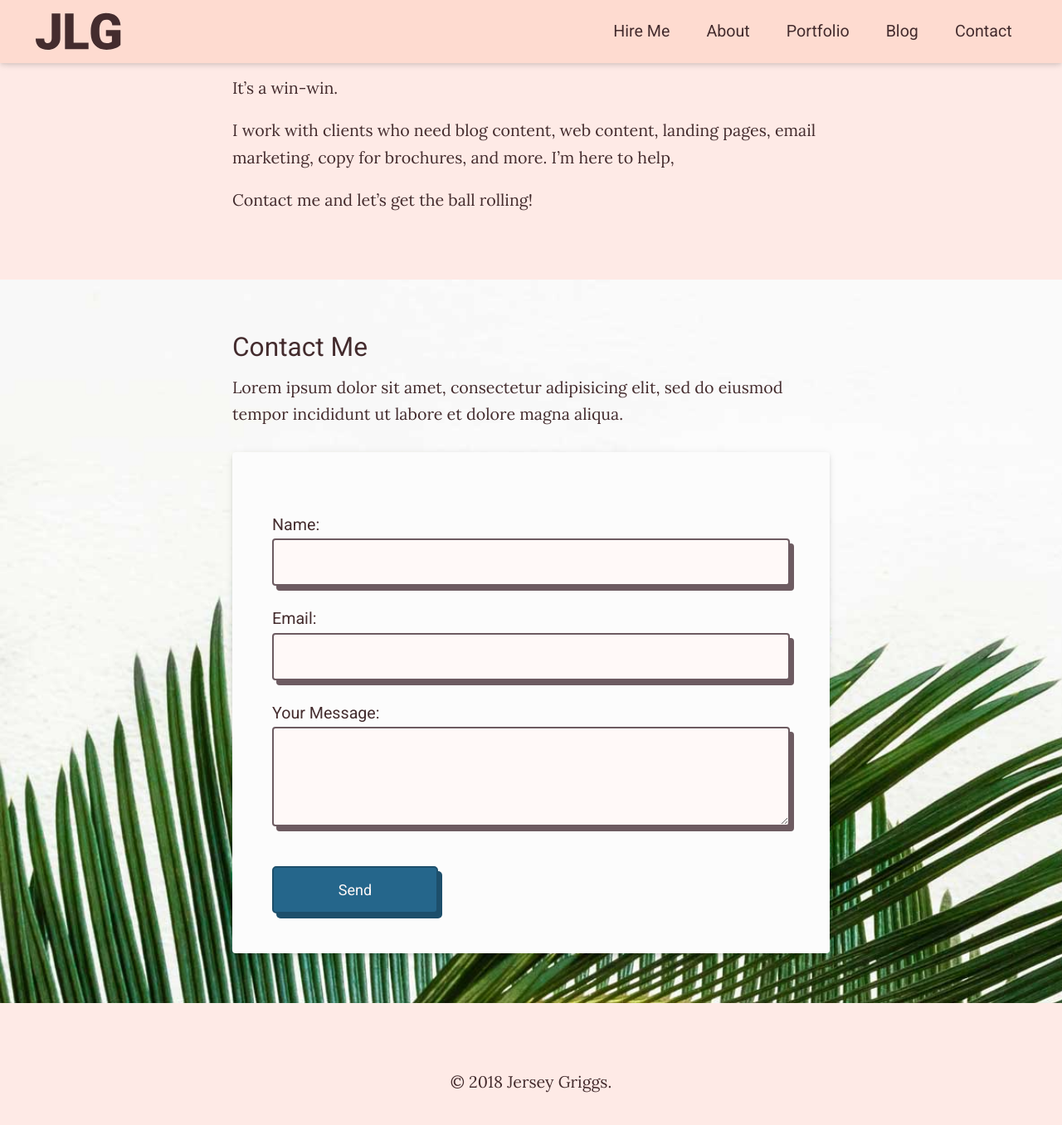
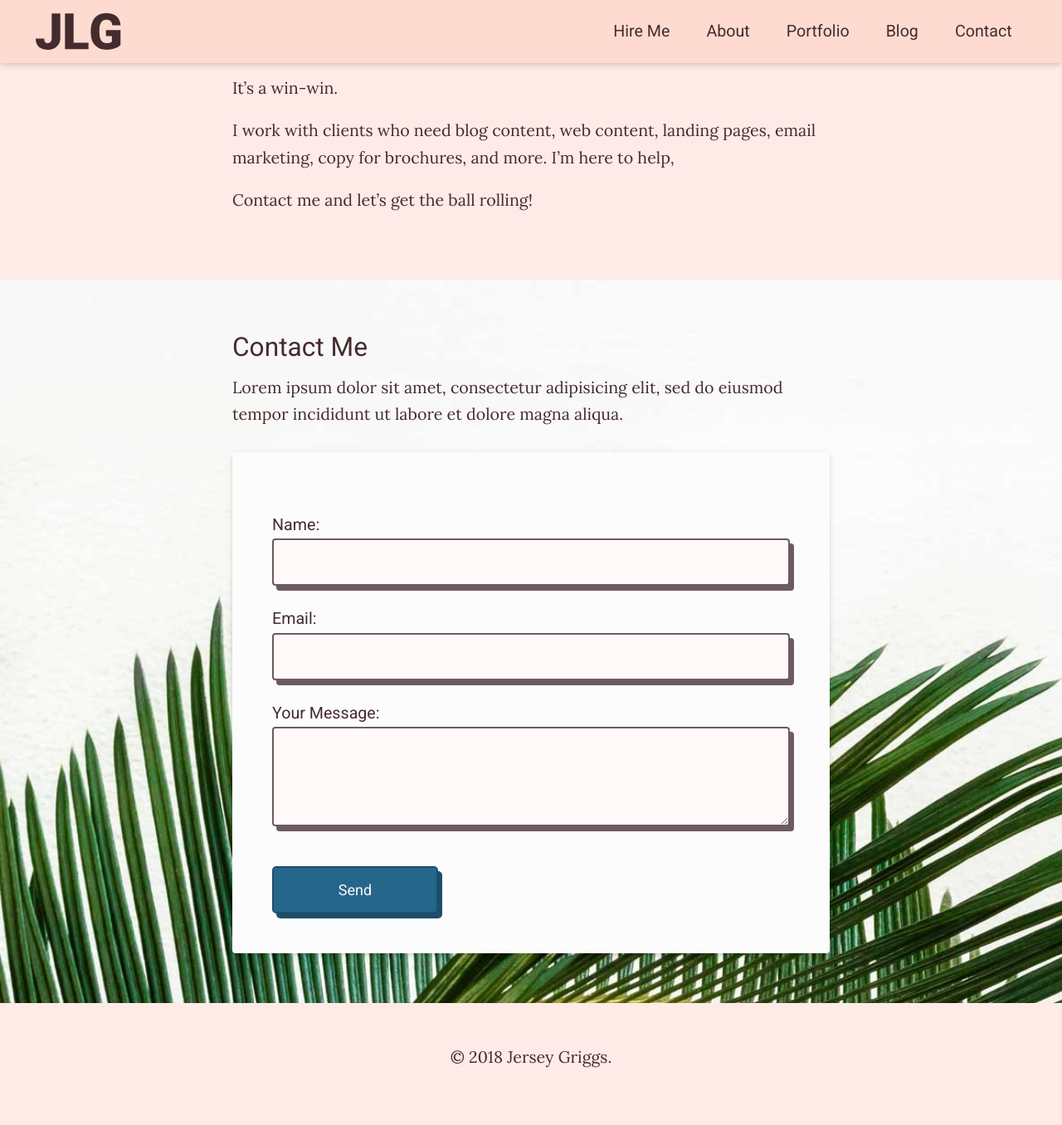
Before and after one commit to jersey-griggs/jersey.griggs.github.io, a Jekyll site: the page built from index.md, in a window 1280 px wide and 1400 px high, scrolled down 1216 px. Shown: the top 1356 px of the window at 83% size. Built offline with Jekyll 4.4.1, drawn with Linux system fonts in a browser that asks for light colours.

```diff
--- a/_includes/footer.html
+++ b/_includes/footer.html
@@ -1,4 +1,4 @@
-<section class="section">
+<section class="tight section">
 	<div class="text container">
 		<p class="align-center">© 2018 Jersey Griggs.</p>
 	</div>
--- a/_sass/minima/_layout.scss
+++ b/_sass/minima/_layout.scss
@@ -72,6 +72,9 @@
 
 .section {
   padding: 60px 0;
+  &.tight {
+    padding: 30px 0;
+  }
   @media (max-width: 1200px) {
     padding: 30px 0;
   }
```
